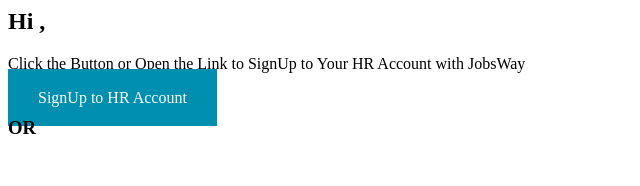
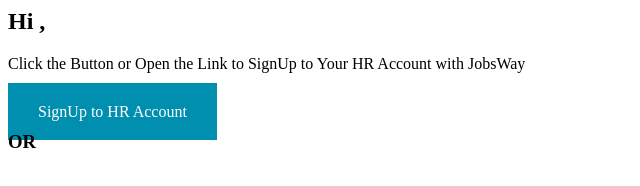
Before and after one commit to Nihal-a/jobsway-company-service, a website: page Public/Mail/mailTemplate.handlebars in a window 1280 px wide. Shown: the whole page, without its empty margins (0-640 px from the left). Drawn offline with nearby package versions, Linux system fonts and the light colour scheme; files that its build step writes are made by us from their sources.

Commit message:
Mail template margin adjusted

```diff
--- a/Public/Mail/mailTemplate.handlebars
+++ b/Public/Mail/mailTemplate.handlebars
@@ -6,7 +6,9 @@
     <body>
         <h2>Hi <span style="color: #008FAE;">{{name}}</span>,</h2>
         <p >Click the Button or Open the Link to SignUp to Your HR Account with JobsWay</p>
-        <a style="color: #fff; background-color: #008FAE; padding: 20px 30px 20px 30px; text-decoration: none; margin-top: 30px; margin-bottom: 30px;"  href="https://{{link}}">SignUp to HR Account</a>
+        <div class="" style="margin-bottom: 10px; margin-top: 30px;">
+            <a style="color: #fff; background-color: #008FAE; padding: 20px 30px 20px 30px; text-decoration: none; margin-top: 30px; margin-bottom: 30px;"  href="https://{{link}}">SignUp to HR Account</a>
+        </div>
         <h3 style="margin-top: 10px;">OR</h3>
         <a style="margin-top: 5px;" href="https://{{link}}">{{link}}</a>
     </body>
```
